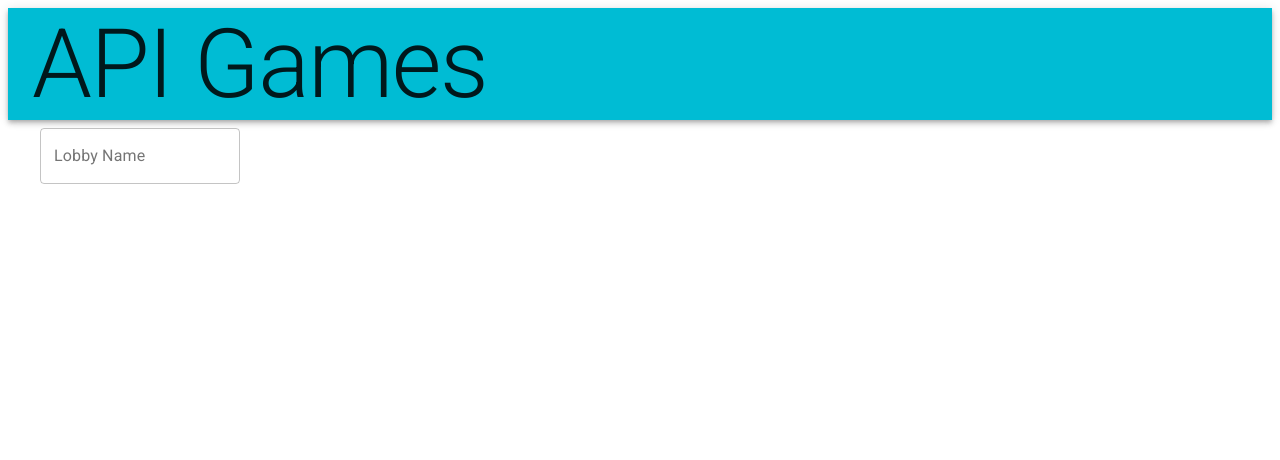
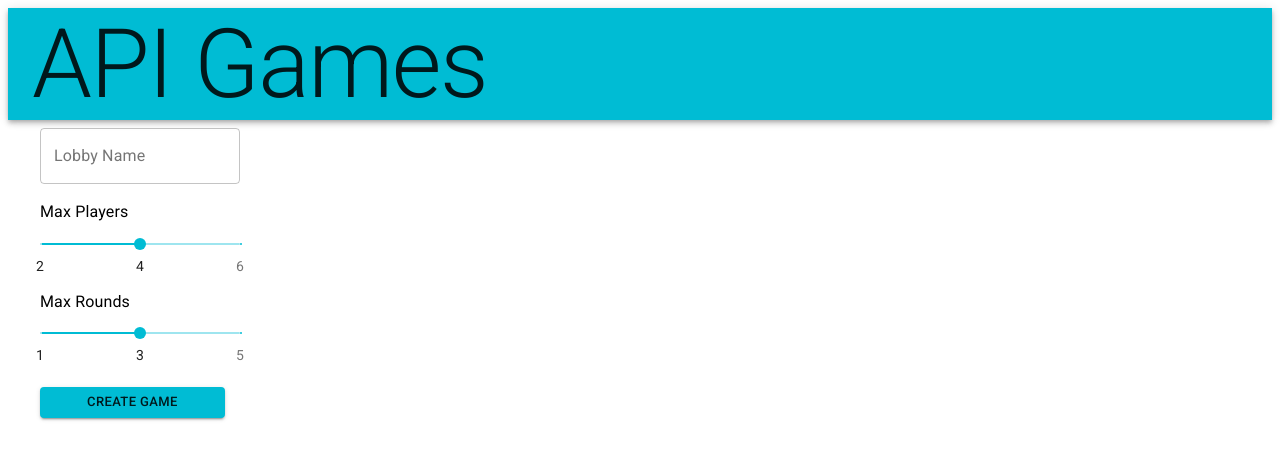
Before and after one commit to chadgarlandscg/player-ui, a React (Vite) app: page /rock-paper-scissors in a window 1280 px wide. Shown: the top 460 px of the page. Built offline with nearby package versions, Linux system fonts and the light colour scheme.

Commit message:
Fix slider and add button components

```diff
--- a/src/App/Content/NewGame/NewGame.tsx
+++ b/src/App/Content/NewGame/NewGame.tsx
@@ -21,6 +21,13 @@ interface NewGameProps {
 export const NewGame: React.FC<NewGameProps> = () => {
     const classes = useStyles();
     return (
-        <Form inputFields={["Lobby Name"]}/>
+        <Form
+            inputFields={["Lobby Name"]}
+            sliders={[
+                {title: "Max Players", min: 2, max: 6, init: 4},
+                {title: "Max Rounds", min: 1, max: 5, init: 3},
+            ]}
+            submitText="Create Game" onSubmit={console.log}
+        />
     );
 }
--- /dev/null
+++ b/src/Components/Buttons/BaseButton.tsx
@@ -0,0 +1,16 @@
+import React from 'react';
+import { Button } from '@material-ui/core';
+
+export interface BaseButtonProps {
+    text?: string;
+    onClick: (event: React.SyntheticEvent<HTMLButtonElement>) => void;
+    variant: "text" | "contained" | "outlined";
+}
+
+export const BaseButton: React.FC<BaseButtonProps> = ({variant, text, onClick, children}) => {
+    return (
+      <Button variant={variant} size="small" color="primary" onClick={onClick}>
+        {text || children}
+      </Button>
+    )
+}
--- /dev/null
+++ b/src/Components/Buttons/PrimaryButton.tsx
@@ -0,0 +1,9 @@
+import React from 'react';
+import { BaseButton } from './BaseButton';
+
+export interface PrimaryButtonProps {
+    text: string;
+    onClick: (event: React.SyntheticEvent<HTMLButtonElement>) => void;
+}
+
+export const PrimaryButton: React.FC<PrimaryButtonProps> = ({text, onClick}) => <BaseButton text={text} onClick={onClick} variant="contained"/>
--- a/src/Components/Forms/Form.tsx
+++ b/src/Components/Forms/Form.tsx
@@ -1,7 +1,8 @@
 import React from 'react'
 import { createStyles, makeStyles, Theme } from '@material-ui/core/styles';
-import TextField from '@material-ui/core/TextField';
 import { TextInput } from '../Inputs/TextInput';
+import { MarkedSlider, MarkedSliderProps } from '../Inputs/MarkedSlider';
+import { PrimaryButton } from '../Buttons/PrimaryButton';
 
 const useStyles = makeStyles((theme: Theme) =>
     createStyles({
@@ -15,14 +16,19 @@ const useStyles = makeStyles((theme: Theme) =>
 );
 
 interface FormProps {
-    inputFields: string[];
+    inputFields?: string[];
+    sliders?: MarkedSliderProps[];
+    submitText: string;
+    onSubmit: (event: React.SyntheticEvent<HTMLButtonElement>) => void;
 }
 
-export const Form: React.FC<FormProps> = ({inputFields}) => {
+export const Form: React.FC<FormProps> = ({inputFields, sliders, submitText, onSubmit}) => {
     const classes = useStyles();
     return (
         <form className={classes.root} noValidate autoComplete="off">
             {inputFields.map((inputField, i) => <TextInput key={i} label={inputField} />)}
+            {sliders.map((slider, i) => <MarkedSlider key={i} {...slider} />)}
+            <PrimaryButton text={submitText} onClick={onSubmit}/>
         </form>
     );
 }
--- /dev/null
+++ b/src/Components/Inputs/MarkedSlider.tsx
@@ -0,0 +1,79 @@
+import React from 'react';
+import { makeStyles, Theme, createStyles } from '@material-ui/core/styles';
+import Typography from '@material-ui/core/Typography';
+import Slider from '@material-ui/core/Slider';
+
+export interface MarkedSliderProps {
+  title: string;
+  min: number;
+  max: number;
+  step?: number;
+  init?: number;
+  marks?: Mark[];
+}
+
+const useStyles = makeStyles((theme: Theme) =>
+  createStyles({
+    root: {
+      width: 300,
+    },
+    margin: {
+      height: theme.spacing(3),
+    },
+  }),
+);
+
+export const MarkedSlider: React.FC<MarkedSliderProps> = ({title, min, max, step = 1, init, marks}) => {
+  const classes = useStyles();
+
+  return (
+    <div className={classes.root}>
+      <Typography gutterBottom>
+        {title}
+      </Typography>
+      <Slider
+        defaultValue={init || min}
+        valueLabelDisplay="auto"
+        step={step}
+        min={min}
+        max={max}
+        marks={marks || toSimpleMarks(min, max)}
+      />
+    </div>
+  );
+}
+
+type Mark = {value: number, label: number};
+
+function toStepSize(min: number, max: number, steps: number): number {
+  return (max-min)/steps;
+}
+
+function toMidpoint(min: number, max: number) {
+  return min + ((max - min)/2)
+}
+
+function toSimpleMarks(min: number, max: number): Mark[] {
+  const midpoint = toMidpoint(min, max);
+  return [
+      {value: min, label: min},
+      {value: midpoint, label: midpoint},
+      {value: max, label: max},
+  ];
+}
+
+function toMarks(min: number, max: number, steps: number): Mark[] {
+  let stepsRemaining = steps;
+  const stepSize = toStepSize(min, max, steps);
+  const marks: Mark[] = [{value: min, label: min}];
+  let last = min;
+  while (stepsRemaining) {
+    const current = last + stepSize;
+    marks.push({value: current, label: current})
+    last = current;
+    stepsRemaining--;
+  }
+  marks.push({value: max, label: max});
+
+  return marks;
+}
--- a/tsconfig.json
+++ b/tsconfig.json
@@ -2,6 +2,6 @@
     "compilerOptions": {
         "jsx": "react",
         "esModuleInterop": true,
-        "lib": ["ESNext"]
+        "lib": ["ESNext", "DOM"]
     }
 }
```
Also changed, not shown: src/Components/Buttons/TextButton.tsx (added, +9 -0 lines).
